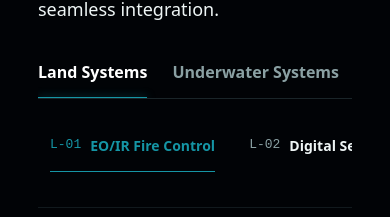
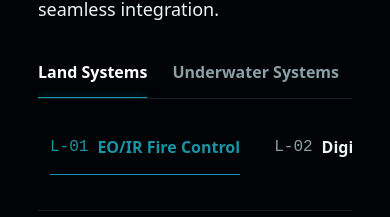
Before and after one commit to rishab-sudo/Leads-nextTech, a React (Create React App) app: page / in a window 390 px wide. Shown: the part 5518-5735 px from the top of the page. Built offline with nearby package versions, Linux system fonts and the light colour scheme.

Commit message:
section-para

```diff
--- a/src/components/ExploreTech.css
+++ b/src/components/ExploreTech.css
@@ -143,18 +143,18 @@
   color: var(--muted-light);
   cursor: pointer;
 
-  font-size: 15px;
+
   white-space: nowrap;
 }
 
 .tech-points button span {
   font-family: monospace;
-  font-size: 13px;
+
   color: var(--muted-light);
 }
 
 .tech-points button strong {
-  font-size: 15px;
+
   font-weight: 600;
   color: var(--text);
 }
@@ -498,11 +498,11 @@ text-transform: capitalize !important;
 
   .tech-points button {
     flex-shrink: 0;
-    font-size: 14px;
+    /* font-size: 14px; */
   }
 
   .tech-points button strong {
-    font-size: 14px;
+    /* font-size: 14px; */
   }
 
 
--- a/src/components/ExploreTech.js
+++ b/src/components/ExploreTech.js
@@ -189,11 +189,11 @@ export default function TechnologyExplorer() {
         </div>
 
         {/* Technology Points */}
-        <div className="tech-points">
+        <div className="tech-points ">
           {domain.items.map((technology, index) => (
           <button
   key={technology.code}
-              className={index === itemIdx ? "active" : ""}
+  className={`section-para ${index === itemIdx ? "active" : ""}`}
   onClick={() => setItemIdx(index)}
 >
   <span>{technology.code}</span>
```
Lines whose indentation alone changed are shown as unchanged.
